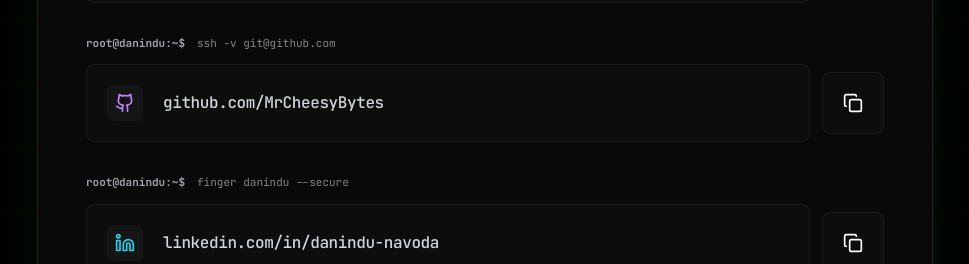
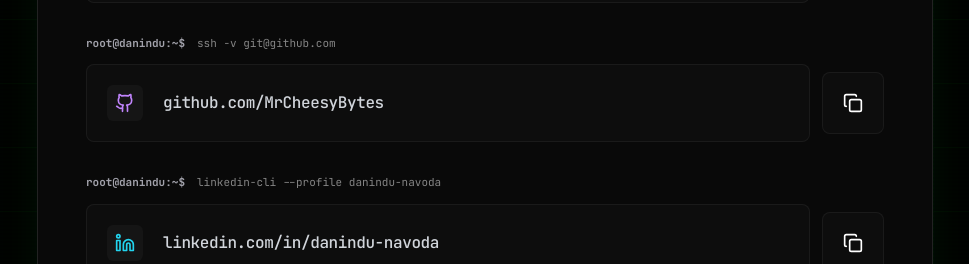
Before and after one commit to MrCheesyBytes/my-portfolio, a Next.js app: page / in a window 1280 px wide. Shown: the part 6631-6895 px from the top of the page, without its empty margins (155-1124 px from the left). Built offline with nearby package versions, Linux system fonts and the light colour scheme.

Commit message:
made some changes

```diff
--- a/src/app/components/Contact.tsx
+++ b/src/app/components/Contact.tsx
@@ -39,7 +39,7 @@ export default function Contact() {
       value: 'linkedin.com/in/danindu-navoda',
       href: 'https://www.linkedin.com/in/danindu-navoda/',
       icon: Linkedin,
-      command: 'finger danindu --secure',
+      command: 'linkedin-cli --profile danindu-navoda',
       color: 'text-cyan-400'
     },
 
```
